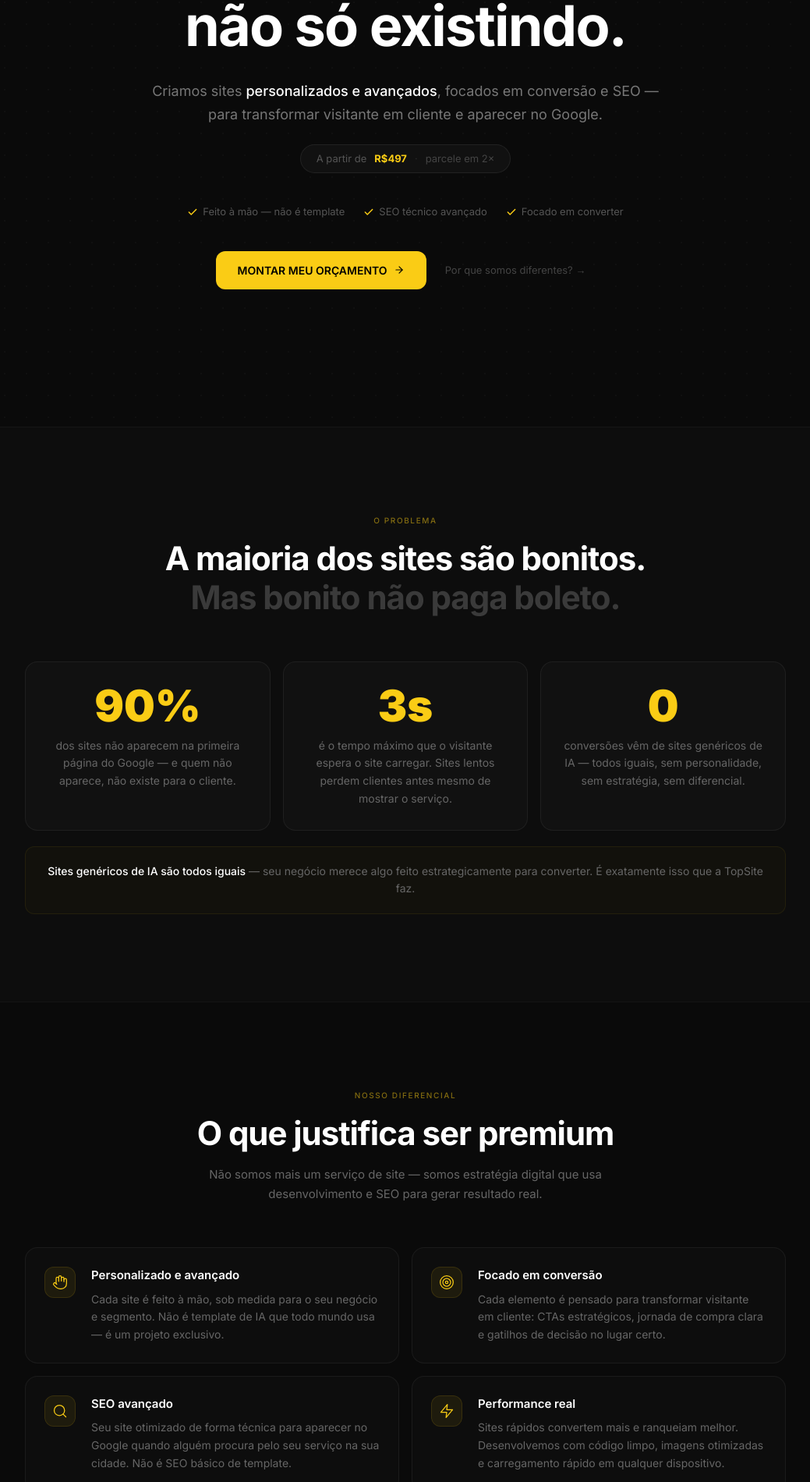
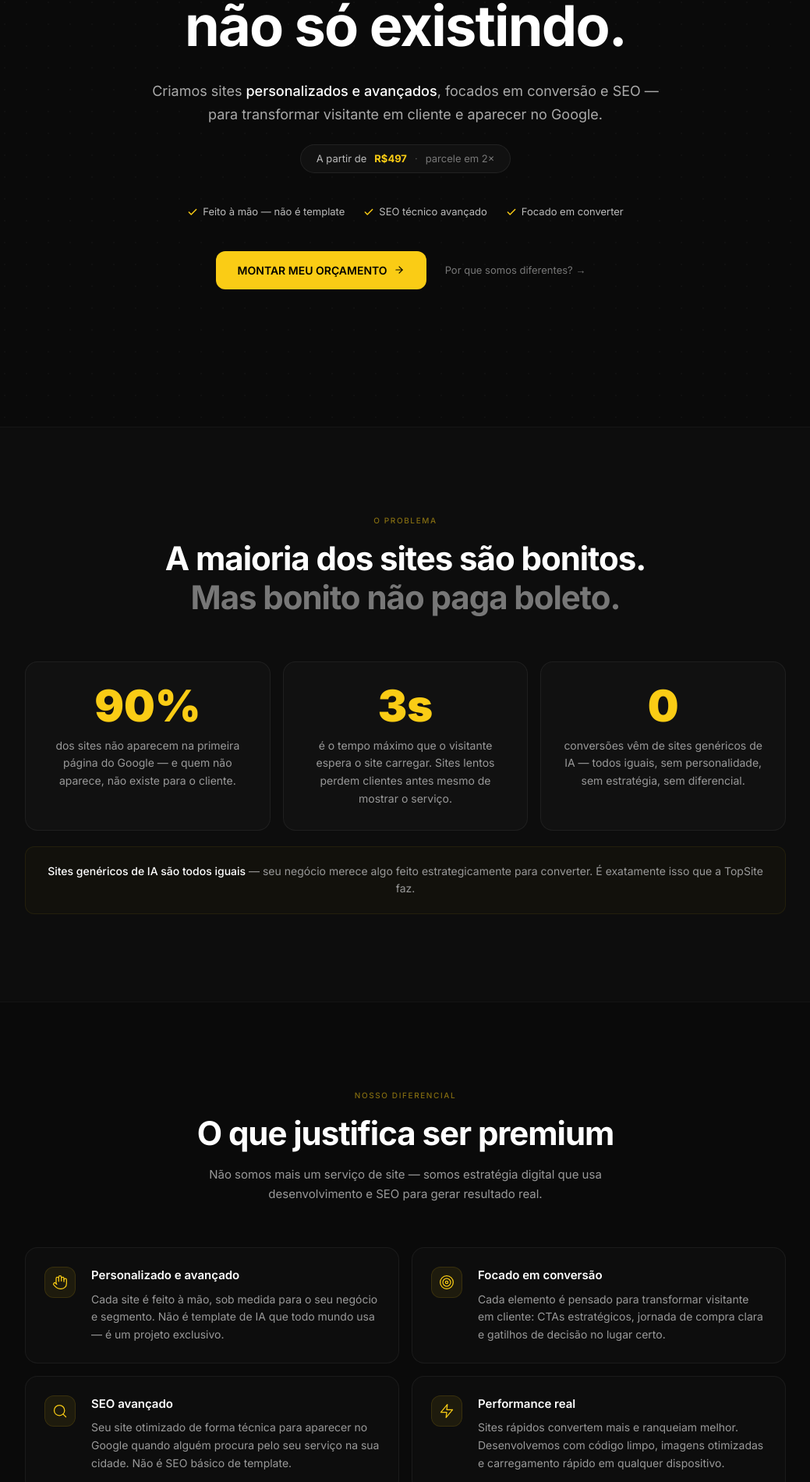
Before and after one commit to alisonfulldev/topsitesbr, a Next.js app: page / in a window 1280 px wide. Shown: the part 468-2368 px from the top of the page at 78% size, without its empty margins (120-1159 px from the left). Built offline with nearby package versions, Linux system fonts and the light colour scheme.

Commit message:
fix: aumentar contraste de texto na home page (cinzas muito escuros)

```diff
--- a/app/page.tsx
+++ b/app/page.tsx
@@ -297,7 +297,7 @@ export default function HomePage() {
               não só existindo.
             </h1>
 
-            <p className="text-[16px] sm:text-[18px] max-w-2xl mx-auto mb-6 leading-relaxed" style={{ color: '#777' }}>
+            <p className="text-[16px] sm:text-[18px] max-w-2xl mx-auto mb-6 leading-relaxed" style={{ color: '#aaa' }}>
               Criamos sites{' '}
               <span className="text-white font-medium">personalizados e avançados</span>,
               focados em conversão e SEO — para transformar visitante em cliente e aparecer no Google.
@@ -307,15 +307,15 @@ export default function HomePage() {
               className="inline-flex items-center gap-2.5 rounded-full px-5 py-2 mb-10 text-[13px]"
               style={{ background: '#111', border: '1px solid rgba(255,255,255,0.07)' }}
             >
-              <span style={{ color: '#555' }}>A partir de</span>
+              <span style={{ color: '#bbb' }}>A partir de</span>
               <span className="font-bold" style={{ color: '#facc15' }}>R$497</span>
-              <span style={{ color: '#2a2a2a' }}>·</span>
-              <span style={{ color: '#444' }}>parcele em 2×</span>
+              <span style={{ color: '#555' }}>·</span>
+              <span style={{ color: '#777' }}>parcele em 2×</span>
             </div>
 
             <ul className="flex flex-wrap justify-center gap-x-6 gap-y-2 mb-10 list-none" aria-label="Diferenciais">
               {['Feito à mão — não é template', 'SEO técnico avançado', 'Focado em converter'].map((t) => (
-                <li key={t} className="flex items-center gap-1.5 text-[13px]" style={{ color: '#555' }}>
+                <li key={t} className="flex items-center gap-1.5 text-[13px]" style={{ color: '#bbb' }}>
                   <span style={{ color: '#facc15' }}><IconCheck /></span>
                   {t}
                 </li>
@@ -330,7 +330,7 @@ export default function HomePage() {
               <a
                 href="#diferenciais"
                 className="text-[13px] transition-colors px-3 py-3"
-                style={{ color: '#444' }}
+                style={{ color: '#777' }}
               >
                 Por que somos diferentes? →
               </a>
@@ -353,7 +353,7 @@ export default function HomePage() {
                 className="text-3xl sm:text-[42px] font-bold text-white leading-[1.2] tracking-tight mt-4"
               >
                 A maioria dos sites são bonitos.<br />
-                <span style={{ color: '#3a3a3a' }}>Mas bonito não paga boleto.</span>
+                <span style={{ color: '#777' }}>Mas bonito não paga boleto.</span>
               </h2>
             </div>
 
@@ -365,7 +365,7 @@ export default function HomePage() {
                   style={{ background: '#111', border: '1px solid rgba(255,255,255,0.06)' }}
                 >
                   <p className="text-[56px] font-black mb-3 leading-none" style={{ color: '#facc15' }}>{p.stat}</p>
-                  <p className="text-[14px] leading-relaxed" style={{ color: '#666' }}>{p.text}</p>
+                  <p className="text-[14px] leading-relaxed" style={{ color: '#999' }}>{p.text}</p>
                 </div>
               ))}
             </div>
@@ -374,7 +374,7 @@ export default function HomePage() {
               className="mt-5 rounded-xl px-6 py-5 text-center"
               style={{ background: 'rgba(250,204,21,0.025)', border: '1px solid rgba(250,204,21,0.07)' }}
             >
-              <p className="text-[14px] leading-relaxed" style={{ color: '#666' }}>
+              <p className="text-[14px] leading-relaxed" style={{ color: '#999' }}>
                 <span className="text-white font-medium">Sites genéricos de IA são todos iguais</span>
                 {' '}— seu negócio merece algo feito estrategicamente para converter. É exatamente isso que a TopSite faz.
               </p>
@@ -398,7 +398,7 @@ export default function HomePage() {
               >
                 O que justifica ser premium
               </h2>
-              <p className="mt-4 max-w-lg mx-auto text-[15px] leading-relaxed" style={{ color: '#666' }}>
+              <p className="mt-4 max-w-lg mx-auto text-[15px] leading-relaxed" style={{ color: '#999' }}>
                 Não somos mais um serviço de site — somos estratégia digital que usa
                 desenvolvimento e SEO para gerar resultado real.
               </p>
@@ -423,7 +423,7 @@ export default function HomePage() {
                   </div>
                   <div>
                     <h3 className="font-semibold text-white text-[15px] mb-2">{d.title}</h3>
-                    <p className="text-[14px] leading-relaxed" style={{ color: '#666' }}>{d.desc}</p>
+                    <p className="text-[14px] leading-relaxed" style={{ color: '#999' }}>{d.desc}</p>
                   </div>
                 </div>
               ))}
@@ -447,7 +447,7 @@ export default function HomePage() {
               >
                 Sites que já colocamos no ar
               </h2>
-              <p className="mt-3 text-[14px]" style={{ color: '#555' }}>
+              <p className="mt-3 text-[14px]" style={{ color: '#bbb' }}>
                 Cada um desenvolvido à mão, com estratégia e SEO desde o primeiro dia.
               </p>
             </div>
@@ -469,7 +469,7 @@ export default function HomePage() {
                     />
                   </div>
                   <div className="px-3 py-2.5">
-                    <p className="text-[11px] font-medium" style={{ color: '#555' }}>{p.segment}</p>
+                    <p className="text-[11px] font-medium" style={{ color: '#bbb' }}>{p.segment}</p>
                   </div>
                 </div>
               ))}
@@ -485,7 +485,7 @@ export default function HomePage() {
                   />
                 ))}
               </div>
-              <p className="text-[13px]" style={{ color: '#555' }}>
+              <p className="text-[13px]" style={{ color: '#bbb' }}>
                 <span className="text-white font-medium">+50 negócios</span> confiam na TopSite
               </p>
             </div>
@@ -507,7 +507,7 @@ export default function HomePage() {
             >
               Para quem leva o próprio<br />negócio a sério
             </h2>
-            <p className="text-[15px] leading-relaxed mb-12 max-w-lg mx-auto" style={{ color: '#666' }}>
+            <p className="text-[15px] leading-relaxed mb-12 max-w-lg mx-auto" style={{ color: '#999' }}>
               Um site profissional não é custo — é investimento que se paga.{' '}
               <span className="text-white">Se você entende que presença digital gera clientes</span>{' '}
               e quer um site estratégico feito para converter, estamos aqui para isso.
@@ -525,7 +525,7 @@ export default function HomePage() {
                     style={{ background: 'rgba(250,204,21,0.4)' }}
                   />
                   <h3 className="font-semibold text-white text-[14px] mb-2">{item.title}</h3>
-                  <p className="text-[13px] leading-relaxed" style={{ color: '#666' }}>{item.desc}</p>
+                  <p className="text-[13px] leading-relaxed" style={{ color: '#999' }}>{item.desc}</p>
                 </div>
               ))}
             </div>
@@ -558,13 +558,13 @@ export default function HomePage() {
               className="rounded-2xl p-8 sm:p-10"
               style={{ background: '#111', border: '1px solid rgba(255,255,255,0.08)' }}
             >
-              <p className="text-[10px] tracking-[0.16em] uppercase mb-3" style={{ color: '#444' }}>
+              <p className="text-[10px] tracking-[0.16em] uppercase mb-3" style={{ color: '#777' }}>
                 Sites a partir de
               </p>
               <p className="text-[76px] sm:text-[96px] font-black leading-none mb-3" style={{ color: '#facc15' }}>
                 R$497
               </p>
-              <p className="text-[14px] mb-8" style={{ color: '#555' }}>
+              <p className="text-[14px] mb-8" style={{ color: '#bbb' }}>
                 O valor varia conforme escopo e complexidade do projeto.
               </p>
 
@@ -578,13 +578,13 @@ export default function HomePage() {
                 <span className="font-medium" style={{ color: 'rgba(250,204,21,0.85)' }}>
                   Pagamento em 2× sem juros
                 </span>
-                <span style={{ color: '#2e2e2e' }}>—</span>
-                <span style={{ color: '#666' }}>metade agora, metade no próximo mês</span>
+                <span style={{ color: '#555' }}>—</span>
+                <span style={{ color: '#999' }}>metade agora, metade no próximo mês</span>
               </div>
 
               <ul className="space-y-3 text-left mb-8">
                 {CHECKLIST.map((item) => (
-                  <li key={item} className="flex items-start gap-3 text-[14px]" style={{ color: '#888' }}>
+                  <li key={item} className="flex items-start gap-3 text-[14px]" style={{ color: '#bbb' }}>
                     <span className="mt-0.5 shrink-0" style={{ color: '#facc15' }}><IconCheck /></span>
                     {item}
                   </li>
@@ -595,7 +595,7 @@ export default function HomePage() {
                 MONTAR MEU ORÇAMENTO
                 <IconArrow />
               </CTAPrimary>
-              <p className="text-[12px] mt-4" style={{ color: '#333' }}>
+              <p className="text-[12px] mt-4" style={{ color: '#666' }}>
                 Sem compromisso · Orçamento gratuito em até 24h
               </p>
             </div>
@@ -636,7 +636,7 @@ export default function HomePage() {
                   </div>
                   <div className="flex-1 pt-1.5">
                     <h3 className="font-semibold text-white text-[15px] mb-1.5">{step.title}</h3>
-                    <p className="text-[14px] leading-relaxed" style={{ color: '#666' }}>{step.desc}</p>
+                    <p className="text-[14px] leading-relaxed" style={{ color: '#999' }}>{step.desc}</p>
                   </div>
                 </li>
               ))}
@@ -676,7 +676,7 @@ export default function HomePage() {
                   </div>
                   <blockquote
                     className="text-[14px] leading-relaxed mb-6 flex-1"
-                    style={{ color: '#888' }}
+                    style={{ color: '#bbb' }}
                     itemProp="reviewBody"
                   >
                     &ldquo;{t.text}&rdquo;
@@ -691,7 +691,7 @@ export default function HomePage() {
                     </div>
                     <div>
                       <p className="text-[13px] font-semibold text-white" itemProp="name">{t.name}</p>
-                      <p className="text-[12px]" style={{ color: '#555' }}>{t.role}</p>
+                      <p className="text-[12px]" style={{ color: '#bbb' }}>{t.role}</p>
                     </div>
                   </div>
                 </article>
@@ -727,7 +727,7 @@ export default function HomePage() {
               Pare de perder clientes<br />
               <span style={{ color: '#facc15' }}>para quem aparece no Google</span>
             </h2>
-            <p className="text-[15px] leading-relaxed mb-10 max-w-lg mx-auto" style={{ color: '#666' }}>
+            <p className="text-[15px] leading-relaxed mb-10 max-w-lg mx-auto" style={{ color: '#999' }}>
               Cada dia sem um site estratégico é um dia de clientes indo para o concorrente.
               Monte seu orçamento agora — é gratuito e sem compromisso.
             </p>
@@ -737,18 +737,18 @@ export default function HomePage() {
               <IconArrow />
             </CTAPrimary>
 
-            <p className="text-[12px] mt-5" style={{ color: '#333' }}>
+            <p className="text-[12px] mt-5" style={{ color: '#666' }}>
               Orçamento gratuito em até 24h · Parcele em 2× · Sem contrato
             </p>
 
             <div className="mt-10 pt-8" style={{ borderTop: '1px solid rgba(255,255,255,0.04)' }}>
-              <p className="text-[12px] mb-3" style={{ color: '#333' }}>Prefere falar primeiro?</p>
+              <p className="text-[12px] mb-3" style={{ color: '#666' }}>Prefere falar primeiro?</p>
               <a
                 href={wa(MSG_DOUBT)}
                 target="_blank"
                 rel="noopener noreferrer"
                 className="inline-flex items-center gap-2 text-[13px] transition-colors"
-                style={{ color: '#555' }}
+                style={{ color: '#bbb' }}
                 aria-label="Tirar dúvidas no WhatsApp"
               >
                 <WAIcon className="w-4 h-4 text-green-500" />
@@ -768,7 +768,7 @@ export default function HomePage() {
             <a href="/" aria-label="TOP SITE — página inicial">
               <Image src="/logo.png" alt="TOP SITE" width={100} height={34} className="h-7 w-auto" />
             </a>
-            <p className="text-[12px] text-center order-last sm:order-none" style={{ color: '#333' }}>
+            <p className="text-[12px] text-center order-last sm:order-none" style={{ color: '#666' }}>
               © {new Date().getFullYear()} TOP SITE &middot;{' '}
               <a href="/termos" className="hover:text-zinc-400 transition-colors">Termos</a>
               {' '}·{' '}
@@ -781,7 +781,7 @@ export default function HomePage() {
               target="_blank"
               rel="noopener noreferrer"
               className="flex items-center gap-2 text-[12px] transition-colors"
-              style={{ color: '#444' }}
+              style={{ color: '#777' }}
               aria-label="Contato via WhatsApp"
             >
               <WAIcon className="w-4 h-4 text-green-500" />
```
